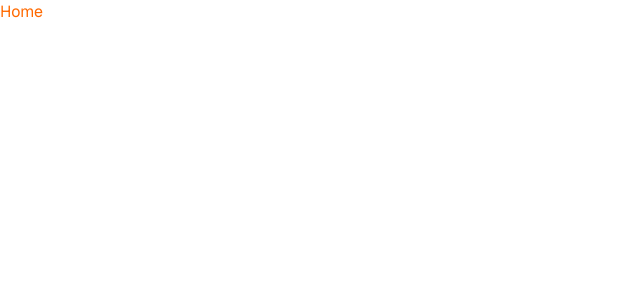
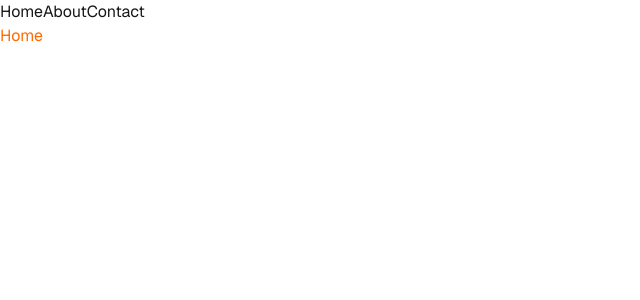
Before and after one commit to tung-eh/svg-stroke-page-transition, a Next.js app: page / in a window 1280 px wide. Shown: the top 300 px of the page, without its empty margins (0-640 px from the left). Built offline with nearby package versions, Linux system fonts and the light colour scheme.

Commit message:
Init navbar

```diff
--- a/app/layout.tsx
+++ b/app/layout.tsx
@@ -1,33 +1,39 @@
-import type { Metadata } from "next";
-import { Geist, Geist_Mono } from "next/font/google";
-import "./globals.css";
+import type { Metadata } from 'next'
+import { Geist, Geist_Mono } from 'next/font/google'
+
+import Navbar from '@/components/Navbar'
+
+import './globals.css'
 
 const geistSans = Geist({
-  variable: "--font-geist-sans",
-  subsets: ["latin"],
-});
+  variable: '--font-geist-sans',
+  subsets: ['latin'],
+})
 
 const geistMono = Geist_Mono({
-  variable: "--font-geist-mono",
-  subsets: ["latin"],
-});
+  variable: '--font-geist-mono',
+  subsets: ['latin'],
+})
 
 export const metadata: Metadata = {
-  title: "Playful Island",
-  description: "SVG stroke running effect on page transition",
-};
+  title: 'Playful Island',
+  description: 'SVG stroke running effect on page transition',
+}
 
 export default function RootLayout({
   children,
 }: Readonly<{
-  children: React.ReactNode;
+  children: React.ReactNode
 }>) {
   return (
     <html
       lang="en"
       className={`${geistSans.variable} ${geistMono.variable} h-full antialiased`}
     >
-      <body className="min-h-full flex flex-col">{children}</body>
+      <body className="min-h-full flex flex-col">
+        <Navbar />
+        {children}
+      </body>
     </html>
-  );
+  )
 }
--- /dev/null
+++ b/components/Navbar.tsx
@@ -0,0 +1,13 @@
+import Link from 'next/link'
+
+const Navbar = () => {
+  return (
+    <nav>
+      <Link href="/">Home</Link>
+      <Link href="/about">About</Link>
+      <Link href="/contact">Contact</Link>
+    </nav>
+  )
+}
+
+export default Navbar
```
